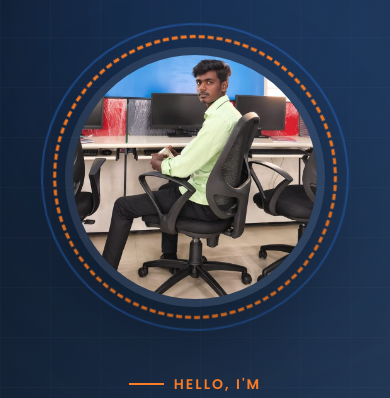
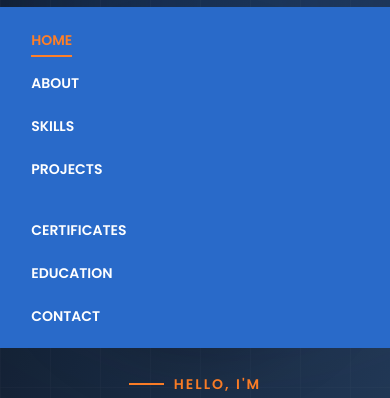
Before and after one commit to Gunasenthil/portfolio, a plain HTML site: page index.html in a window 390 px wide. Both pictures are taken after a click on the element 355 px from the left and 39 px from the top of the page. Shown: the part 63-461 px from the top of the page. Drawn offline with Linux system fonts and the light colour scheme.

Commit message:
Update index.html

```diff
--- a/index.html
+++ b/index.html
@@ -680,6 +680,35 @@
         }
 
 
+        nav.mobile-active {
+
+            display: flex;
+
+            position: absolute;
+
+            top: 70px;
+
+            left: 0;
+
+            width: 100%;
+
+            background:
+                var(--primary-blue);
+
+            padding: 20px 8%;
+
+        }
+
+
+        nav.mobile-active ul {
+
+            flex-direction: column;
+
+            gap: 18px;
+
+        }
+
+
         /* =========================================
            HERO SECTION
         ========================================= */
@@ -2172,7 +2201,7 @@
 
                         <!-- YOUR PHOTO -->
 
-                        <img src="GUNA.jpg"
+                        <img src="guna.jpg"
                              alt="Guna Senthil"
                              class="profile-image">
 
```
